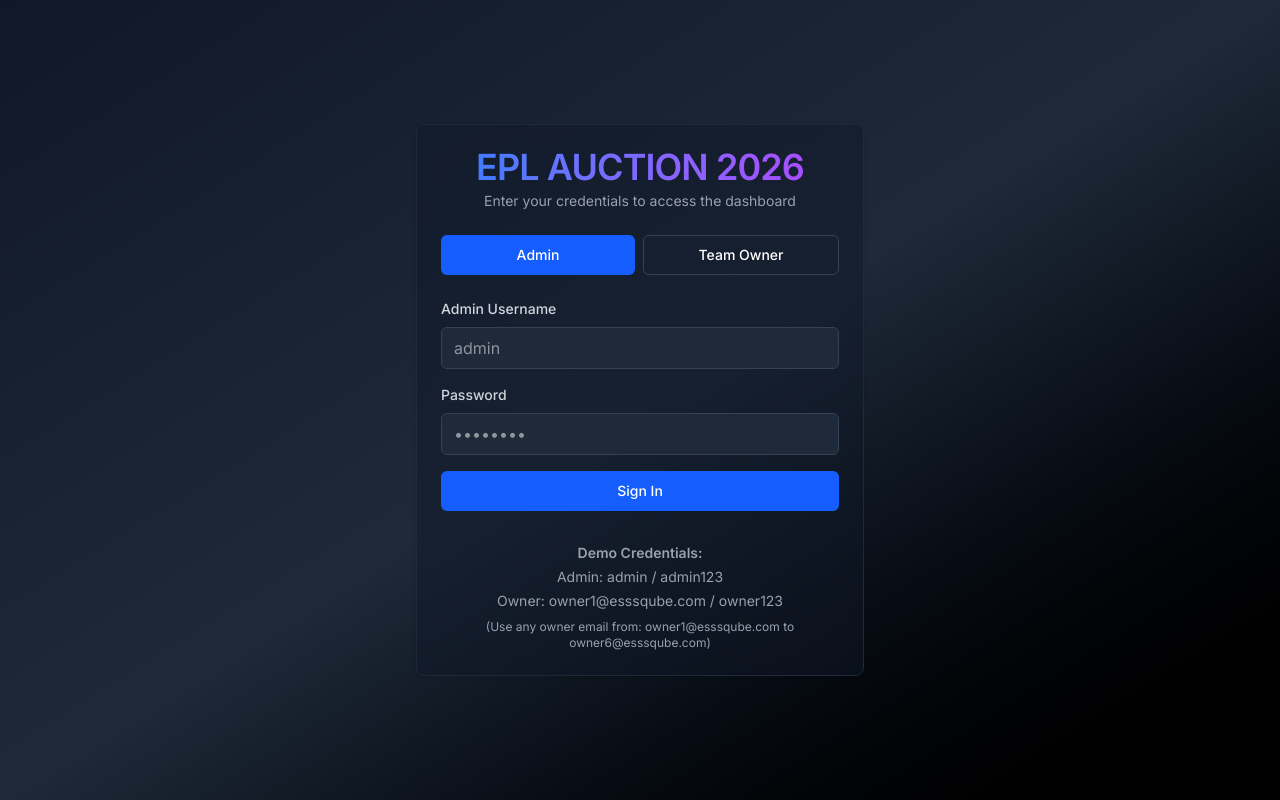
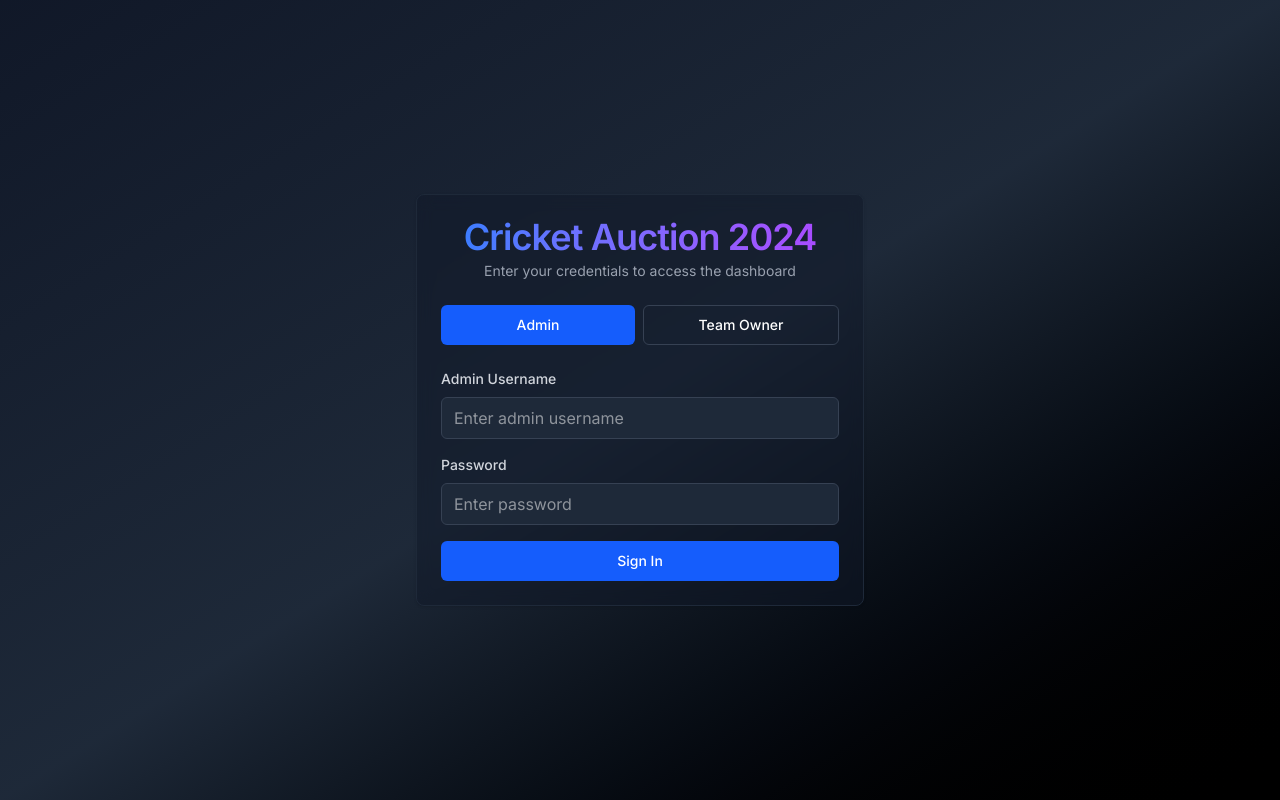
Before and after one commit to pratham-oo/cricket-auction-dashboard, a Next.js app: page /login in a window 1280 px wide. Built offline with nearby package versions, Linux system fonts and the light colour scheme; no server answers.

Commit message:
Remove demo credentials from login page for security

```diff
--- a/src/app/login/page.tsx
+++ b/src/app/login/page.tsx
@@ -21,7 +21,7 @@ export default function LoginPage() {
       <Card className="w-full max-w-md">
         <CardHeader className="space-y-1 text-center">
           <CardTitle className="text-4xl font-bold bg-gradient-to-r from-blue-500 to-purple-500 bg-clip-text text-transparent">
-          EPL  AUCTION 2026
+            Cricket Auction 2024
           </CardTitle>
           <CardDescription className="text-gray-400">
             Enter your credentials to access the dashboard
@@ -63,7 +63,7 @@ export default function LoginPage() {
                 value={email}
                 onChange={(e) => setEmail(e.target.value)}
                 className="w-full px-3 py-2 bg-gray-800 border border-gray-700 rounded-md text-white focus:outline-none focus:ring-2 focus:ring-blue-500"
-                placeholder={role === 'admin' ? 'admin' : 'owner1@esssqube.com'}
+                placeholder={role === 'admin' ? 'Enter admin username' : 'Enter team email'}
                 required
               />
             </div>
@@ -75,7 +75,7 @@ export default function LoginPage() {
                 value={password}
                 onChange={(e) => setPassword(e.target.value)}
                 className="w-full px-3 py-2 bg-gray-800 border border-gray-700 rounded-md text-white focus:outline-none focus:ring-2 focus:ring-blue-500"
-                placeholder="••••••••"
+                placeholder="Enter password"
                 required
               />
             </div>
@@ -83,13 +83,6 @@ export default function LoginPage() {
             <Button type="submit" className="w-full" disabled={loading}>
               {loading ? 'Signing in...' : 'Sign In'}
             </Button>
-
-            <div className="text-center text-sm text-gray-400 mt-4 space-y-1">
-              <p className="font-semibold">Demo Credentials:</p>
-              <p>Admin: admin / admin123</p>
-              <p>Owner: owner1@esssqube.com / owner123</p>
-              <p className="text-xs mt-2">(Use any owner email from: owner1@esssqube.com to owner6@esssqube.com)</p>
-            </div>
           </form>
         </CardContent>
       </Card>
```
